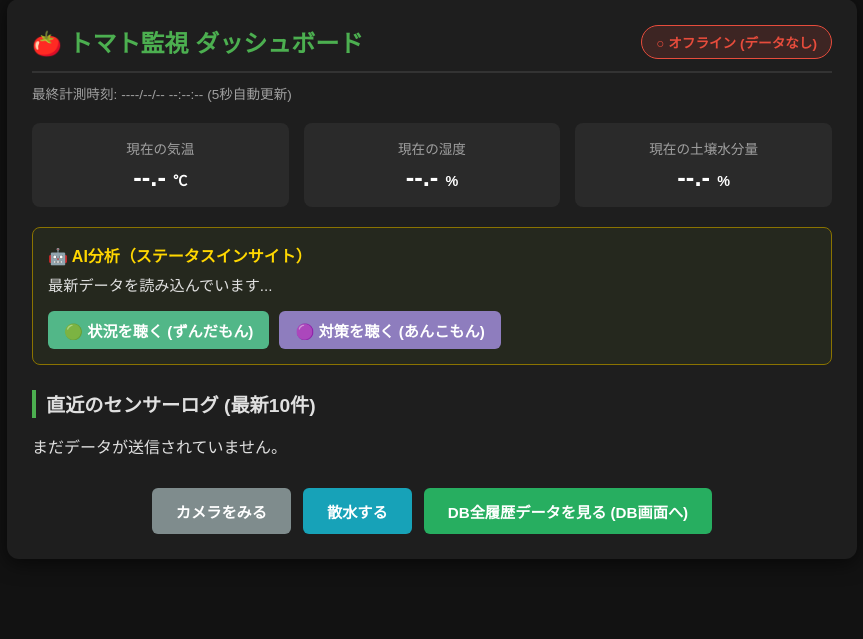
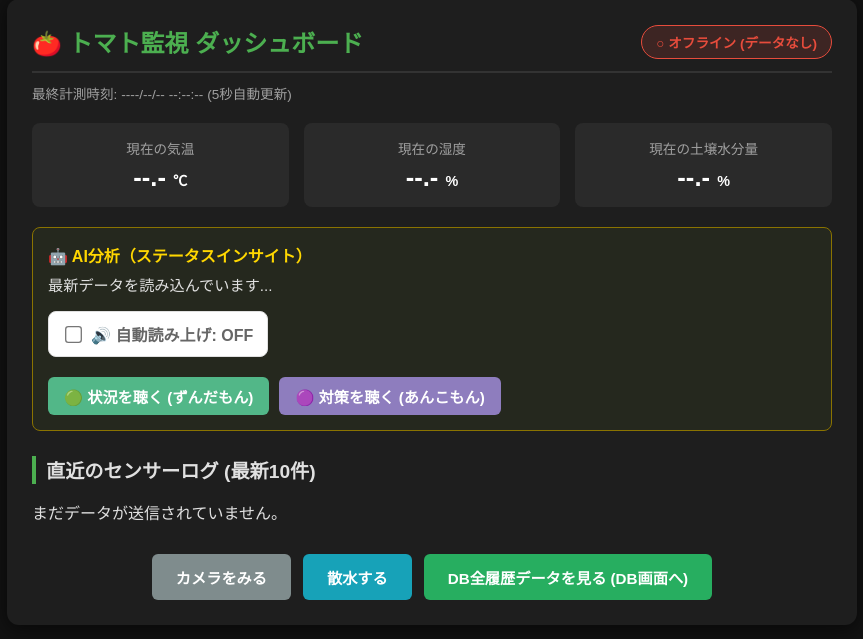
Before and after one commit to rebo6341/tomato-server, a Flask app: page / in a window 1280 px wide. Shown: the part 21-660 px from the top of the page, without its empty margins (208-1071 px from the left). Run offline with Flask 3, Linux system fonts and the light colour scheme; data that the repository does not hold is empty; some libraries are stand-ins or nearby versions.

Commit message:
v26.08.07.1:自動音声オンオフ実装

```diff
--- a/app.py
+++ b/app.py
@@ -1,11 +1,13 @@
 from datetime import datetime, timedelta
+from io import BytesIO
 import json
 import os
 import sqlite3
+
 from dotenv import load_dotenv
-from flask import Flask, jsonify, render_template, request, send_from_directory, send_file
+from flask import Flask, jsonify, render_template, request, send_file, send_from_directory
+from flask_socketio import SocketIO, emit
 from groq import Groq
-from io import BytesIO
 import requests
 
 # app.py があるディレクトリの .env を確実に読み込む
@@ -13,12 +15,15 @@ BASE_DIR = os.path.dirname(os.path.abspath(__file__))
 load_dotenv(os.path.join(BASE_DIR, '.env'))
 
 app = Flask(__name__, static_folder='static', template_folder='templates')
+# SocketIO の初期化 (CORSを許可)
+socketio = SocketIO(app, cors_allowed_origins='*')
+
 DB_NAME = 'local_sensor.db'
 
 # Groq APIキーの設定
 GROQ_API_KEY = os.getenv('GROQ_API_KEY')
 if not GROQ_API_KEY:
-    raise ValueError('.env ファイルに GROQ_API_KEY が設定されていません。')
+  raise ValueError('.env ファイルに GROQ_API_KEY が設定されていません。')
 
 client = Groq(api_key=GROQ_API_KEY)
 
@@ -123,11 +128,25 @@ def receive_data():
     if not ai_comment:
       ai_comment = analyze_with_groq(temp, humi, soil)
 
+    # データベースへの保存
     execute_query(
         'INSERT INTO local_sensor_data (timestamp, temperature, humidity,'
         ' soil_moisture, ai_analysis) VALUES (?, ?, ?, ?, ?)',
         (ts, temp, humi, soil, ai_comment),
     )
+
+    # 💡 リアルタイム通知: 全ブラウザクライアントへ WebSocket イベントを送信
+    socketio.emit(
+        'sensor_db_updated',
+        {
+            'timestamp': ts,
+            'temperature': temp,
+            'humidity': humi,
+            'soil_moisture': soil,
+            'ai_analysis': ai_comment,
+        },
+    )
+
     return jsonify({'status': 'success', 'ai_analysis': ai_comment}), 200
   except Exception as e:
     return jsonify({'status': 'error', 'message': str(e)}), 400
@@ -193,6 +212,7 @@ def watering():
 def serve_apple_icon():
   return send_from_directory('static', 'icon.png', mimetype='image/png')
 
+
 # VOICEVOX ENGINE の URL
 VOICEVOX_URL = 'http://localhost:50021'
 
@@ -231,4 +251,5 @@ def generate_voice():
 
 
 if __name__ == '__main__':
-  app.run(host='0.0.0.0', port=5000, debug=True)
+  # 💡 Flask-SocketIO で起動するように変更
+  socketio.run(app, host='0.0.0.0', port=5000, debug=True, allow_unsafe_werkzeug=True)
--- a/static/app.js
+++ b/static/app.js
@@ -3,6 +3,148 @@ const OFFLINE_THRESHOLD_MS = 30000;
 
 // 音声再生中フラグ（再生中は5秒ごとの画面更新を止める）
 let isSpeaking = false;
+
+// 💡 自動読み上げトグルの初期化設定（初期値：OFF）
+const autoplayToggle = document.getElementById('autoplay-toggle');
+const autoplayStatusText = document.getElementById('autoplay-status-text');
+
+if (autoplayToggle) {
+    autoplayToggle.checked = false; // 初期設定は OFF に固定
+
+    autoplayToggle.addEventListener('change', () => {
+        if (autoplayToggle.checked) {
+            autoplayStatusText.innerText = '🔊 自動読み上げ: ON';
+            autoplayStatusText.style.color = '#2e7d32'; // 緑色
+        } else {
+            autoplayStatusText.innerText = '🔊 自動読み上げ: OFF';
+            autoplayStatusText.style.color = '#666'; // グレー
+        }
+    });
+}
+
+// 💡 1. Socket.IO 接続の初期化
+const socket = io();
+
+// 💡 2. DB更新（リアルタイムデータ受信）イベントを監視
+socket.on('sensor_db_updated', async (data) => {
+    console.log('📡 DB更新をリアルタイム検知:', data);
+
+    // 画面のデータ表示を即座に更新
+    fetchDashboardData();
+
+    // ⚠️ 自動読み上げスイッチが OFF の場合は音声再生をスキップ
+    if (!autoplayToggle || !autoplayToggle.checked) {
+        console.log('🔇 自動読み上げがOFFのため、再生をスキップしました');
+        return;
+    }
+
+    // AI解析テキストが存在する場合、自動連続読み上げを実行
+    if (data.ai_analysis) {
+        const { zundaText, ankoText } = parseAiComment(data.ai_analysis);
+        await autoPlayVoiceSequence(zundaText, ankoText);
+    }
+});
+
+// AIコメントのテキストを「状況（ずんだもん用）」と「対策（あんこもん用）」に分解する関数
+function parseAiComment(comment) {
+    let zundaText = "";
+    let ankoText = "";
+
+    if (!comment) return { zundaText, ankoText };
+
+    const statusMatch = comment.match(/【状況】([\s\S]*?)(?=【対策】|$)/);
+    const actionMatch = comment.match(/【対策】([\s\S]*?)$/);
+
+    if (statusMatch && statusMatch[1]) zundaText = statusMatch[1].trim();
+    if (actionMatch && actionMatch[1]) ankoText = actionMatch[1].trim();
+
+    return { zundaText, ankoText };
+}
+
+// 💡 ずんだもん ➔ あんこもん の順で連続再生する関数
+async function autoPlayVoiceSequence(zundaText, ankoText) {
+    try {
+        // ① ずんだもん（話者ID: 3）で【状況】を再生
+        if (zundaText) {
+            console.log("🔊 自動再生: ずんだもん（状況）", zundaText);
+            await speakPromise(zundaText, 3, 'btn-zunda');
+        }
+
+        // ② あんこもん（話者ID: 74）で【対策】を再生
+        if (ankoText) {
+            console.log("🔊 自動再生: あんこもん（対策）", ankoText);
+            await speakPromise(ankoText, 74, 'btn-anko');
+        }
+    } catch (err) {
+        console.error("自動再生エラー:", err);
+    }
+}
+
+// 音声生成・再生処理を行い、再生終了まで Promise で待機する関数
+function speakPromise(text, speakerId, buttonId) {
+    return new Promise(async (resolve, reject) => {
+        const button = document.getElementById(buttonId);
+        const originalText = button ? button.innerText : '';
+
+        try {
+            isSpeaking = true; // 画面更新一時停止
+
+            if (button) {
+                button.disabled = true;
+                button.innerText = '⏳ 自動生成中...';
+                button.style.opacity = '0.7';
+            }
+
+            const response = await fetch('/generate-voice', {
+                method: 'POST',
+                headers: { 'Content-Type': 'application/json' },
+                body: JSON.stringify({ text: text, speaker: speakerId })
+            });
+
+            if (!response.ok) throw new Error('音声生成失敗');
+
+            const blob = await response.blob();
+            const audioUrl = URL.createObjectURL(blob);
+            const audio = new Audio(audioUrl);
+
+            audio.onplay = () => {
+                if (button) button.innerText = '🔊 自動再生中...';
+            };
+
+            audio.onended = () => {
+                isSpeaking = false;
+                if (button) {
+                    button.disabled = false;
+                    button.innerText = originalText;
+                    button.style.opacity = '1.0';
+                }
+                URL.revokeObjectURL(audioUrl); // メモリ解放
+                resolve(); // 次の再生へ進む
+            };
+
+            audio.onerror = (e) => {
+                isSpeaking = false;
+                if (button) {
+                    button.disabled = false;
+                    button.innerText = originalText;
+                    button.style.opacity = '1.0';
+                }
+                reject(e);
+            };
+
+            await audio.play();
+
+        } catch (err) {
+            isSpeaking = false;
+            if (button) {
+                button.disabled = false;
+                button.innerText = originalText;
+                button.style.opacity = '1.0';
+            }
+            reject(err);
+        }
+    });
+}
 
 function fetchDashboardData() {
     // 音声生成・再生中なら画面更新をスキップ
@@ -27,7 +169,7 @@ function fetchDashboardData() {
 
             const latest = data[0]; // 最新データ
 
-            // --- 1. オンライン / オフライン判定 (ラズパイαからの最新データ時間で判定) ---
+            // --- 1. オンライン / オフライン判定 ---
             const latestTime = new Date(latest.timestamp).getTime();
             const now = new Date().getTime();
 
@@ -51,6 +193,7 @@ function fetchDashboardData() {
                 : "【正常】データ更新中。AI通信判定稼働中。";
             document.getElementById('ai-analysis-text').textContent = aiText;
 
+
             // --- 4. 直近10件のカードUI表示 ---
             let html = '';
             data.forEach(row => {
@@ -73,7 +216,7 @@ function fetchDashboardData() {
         });
 }
 
-// VOICEVOX 音声再生関数
+// VOICEVOX 音声再生関数 (手動ボタン用)
 async function speakPart(partType, speakerId, buttonId) {
     const textElement = document.getElementById('ai-analysis-text');
     const button = document.getElementById(buttonId);
@@ -85,14 +228,11 @@ async function speakPart(partType, speakerId, buttonId) {
         return;
     }
 
-    // --- 1. テキストの分割抽出 ---
     let targetText = '';
     if (partType === 'status') {
-        // 【状況】の部分を抽出
         const match = fullText.match(/【状況】([\s\S]*?)(?=【対策】|$)/);
         targetText = match ? match[1].trim() : fullText;
     } else if (partType === 'action') {
-        // 【対策】の部分を抽出
         const match = fullText.match(/【対策】([\s\S]*?)$/);
         targetText = match ? match[1].trim() : fullText;
     }
@@ -102,49 +242,11 @@ async function speakPart(partType, speakerId, buttonId) {
         return;
     }
 
-    // UI変化用の元テキスト保持
-    const originalText = button.innerText;
-
     try {
-        isSpeaking = true; // タイマー更新一時停止
-        button.disabled = true;
-        button.innerText = '⏳ 生成中...';
-        button.style.opacity = '0.7';
-
-        const response = await fetch('/generate-voice', {
-            method: 'POST',
-            headers: { 'Content-Type': 'application/json' },
-            body: JSON.stringify({ text: targetText, speaker: speakerId })
-        });
-
-        if (!response.ok) throw new Error('音声生成失敗');
-
-        const blob = await response.blob();
-        const audioUrl = URL.createObjectURL(blob);
-        const audio = new Audio(audioUrl);
-
-        // 再生開始時
-        audio.onplay = () => {
-            button.innerText = '🔊 再生中...';
-        };
-
-        // 再生終了時（元の状態に戻す）
-        audio.onended = () => {
-            isSpeaking = false;
-            button.disabled = false;
-            button.innerText = originalText;
-            button.style.opacity = '1.0';
-        };
-
-        await audio.play();
-
+        await speakPromise(targetText, speakerId, buttonId);
     } catch (err) {
         console.error('音声再生エラー:', err);
         alert('音声再生に失敗しました。');
-        isSpeaking = false;
-        button.disabled = false;
-        button.innerText = originalText;
-        button.style.opacity = '1.0';
     }
 }
 
--- a/static/style.css
+++ b/static/style.css
@@ -186,3 +186,31 @@ h2 {
 .btn-secondary { background-color: #7f8c8d; color: white; }
 .btn-info { background-color: #17a2b8; color: white; }
 .btn:hover { opacity: 0.85; }
+
+/* --- 自動読み上げトグルスイッチのスタイル --- */
+.autoplay-container {
+    background-color: #ffffff;
+    border: 1px solid #e0e0e0;
+    padding: 10px 14px;
+    border-radius: 8px;
+    display: inline-block;
+}
+
+.autoplay-container label {
+    cursor: pointer;
+    font-weight: bold;
+    display: inline-flex;
+    align-items: center;
+    gap: 8px;
+    user-select: none; /* テキスト選択を防止 */
+}
+
+.autoplay-container input[type="checkbox"] {
+    transform: scale(1.3);
+    cursor: pointer;
+    accent-color: #2e7d32; /* チェック時の色 */
+}
+
+#autoplay-status-text {
+    transition: color 0.2s ease;
+}
--- a/templates/index.html
+++ b/templates/index.html
@@ -1,6 +1,7 @@
 <!DOCTYPE html>
 <html lang="ja">
 <head>
+    <script src="https://cdn.socket.io/4.7.5/socket.io.min.js"></script>
     <meta charset="UTF-8">
     <meta name="viewport" content="width=device-width, initial-scale=1.0">
     <title>トマト栽培 ステータスインサイト</title>
@@ -43,7 +44,15 @@
             <h3>🤖 AI分析（ステータスインサイト）</h3>
             <p id="ai-analysis-text">最新データを読み込んでいます...</p>
 
-            <div class="voice-controls" style="margin-top: 15px; display: flex; gap: 10px; flex-wrap: wrap;">
+            <!-- 🔊 追加：自動読み上げ ON/OFF トグルスイッチ（初期設定: OFF） -->
+            <div class="autoplay-container" style="margin-top: 15px; margin-bottom: 10px;">
+                <label style="cursor: pointer; font-weight: bold; display: inline-flex; align-items: center; gap: 8px;">
+                    <input type="checkbox" id="autoplay-toggle" style="transform: scale(1.3); cursor: pointer;">
+                    <span id="autoplay-status-text" style="color: #666;">🔊 自動読み上げ: OFF</span>
+                </label>
+            </div>
+
+            <div class="voice-controls" style="margin-top: 10px; display: flex; gap: 10px; flex-wrap: wrap;">
                 <!-- 状況だけ（ずんだもん: ID 3） -->
                 <button id="btn-zunda" onclick="speakPart('status', 3, 'btn-zunda')" class="btn" style="background-color: #52b788; color: white; border: none; padding: 8px 16px; border-radius: 6px; cursor: pointer;">
                     🟢 状況を聴く (ずんだもん)
```
Also changed, not shown: 2 other files.
